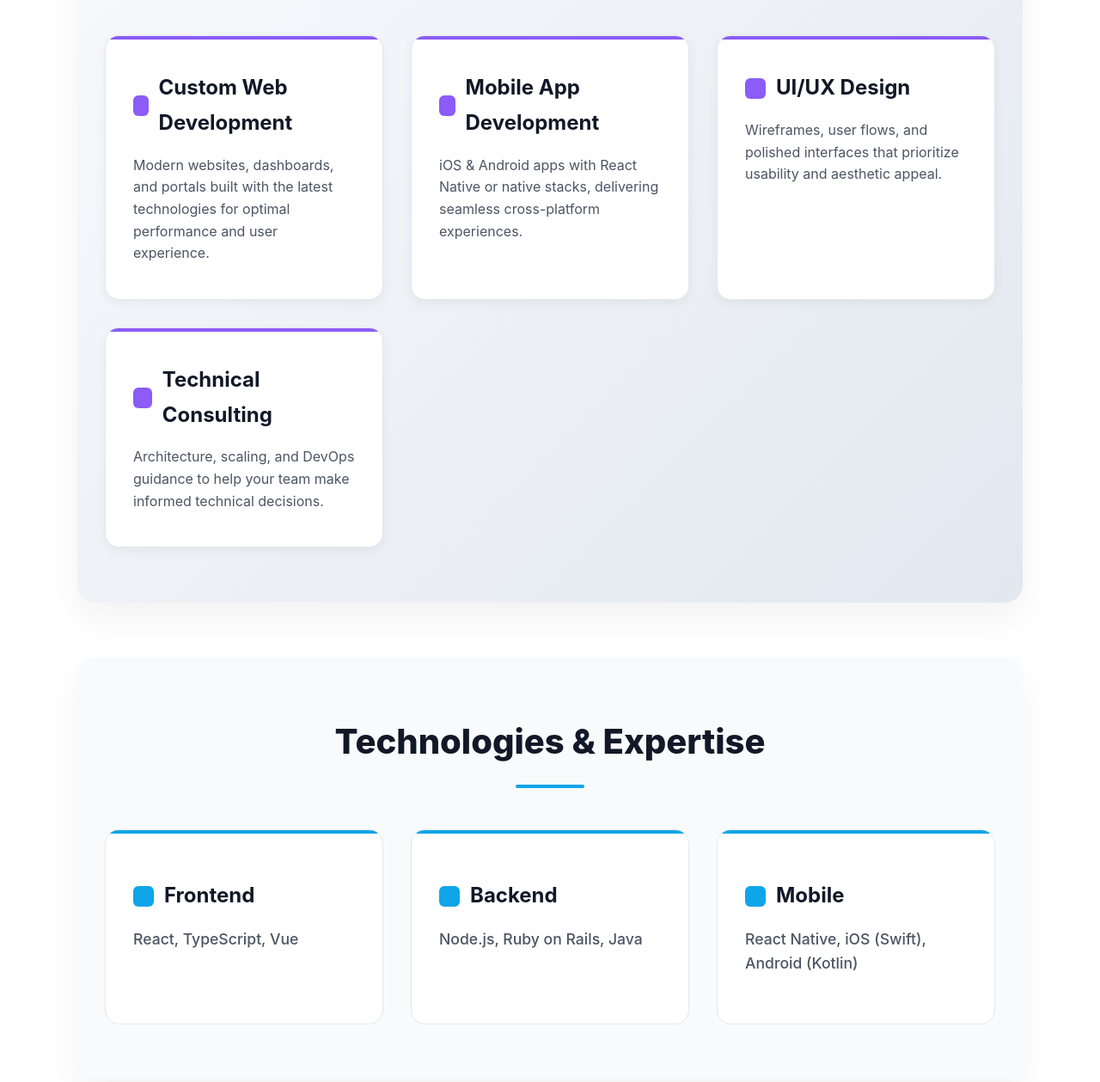
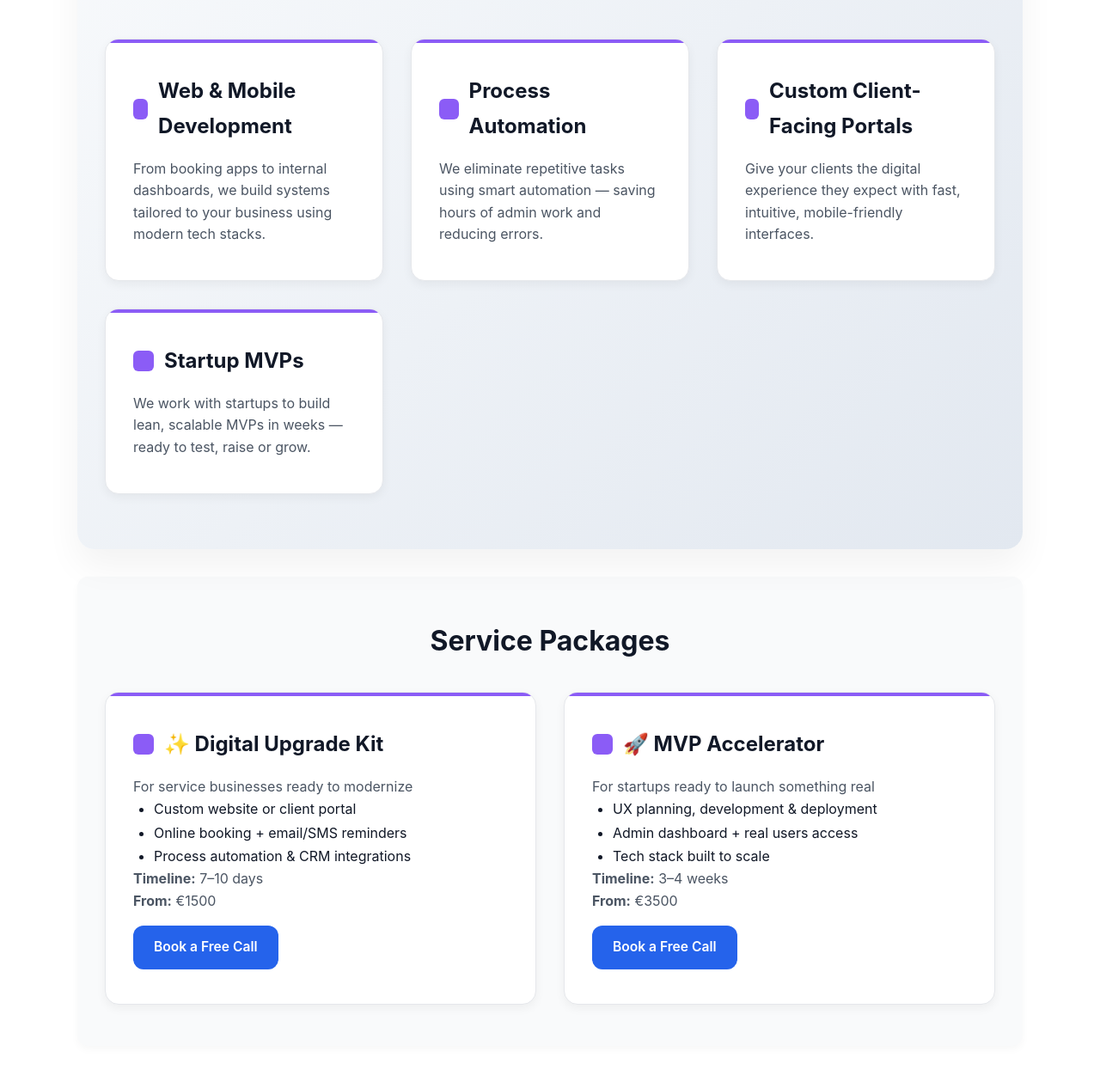
Before and after one commit to arhaikal/portfolio, a plain HTML site: page index.html in a window 1280 px wide. Shown: the part 661-1920 px from the top of the page at 86% size. Drawn offline with Linux system fonts and the light colour scheme.

Commit message:
add offer

```diff
--- a/index.html
+++ b/index.html
@@ -1,12 +1,10 @@
-<!DOCTYPE html>
 <html lang="en">
 <head>
   <meta charset="UTF-8" />
   <meta name="viewport" content="width=device-width, initial-scale=1.0" />
-  <meta name="description" content="Custom web & mobile development agency. Scalable, modern applications built by experts." />
-  <title>Espirally – Web & Mobile Development Agency</title>
+  <meta name="description" content="We help local service businesses and startups build systems that save time, boost customer satisfaction, and drive growth." />
+  <title>Espirally – Smart Systems for Service Businesses</title>
   <link rel="stylesheet" href="style.css" />
-
 </head>
 <body>
   <header>
@@ -19,6 +17,7 @@
       </button>
       <ul class="nav-menu">
         <li><a href="#services" onclick="closeMobileMenu()">Services</a></li>
+        <li><a href="#packages" onclick="closeMobileMenu()">Packages</a></li>
         <li><a href="#expertise" onclick="closeMobileMenu()">Expertise</a></li>
         <li><a href="#industries" onclick="closeMobileMenu()">Industries</a></li>
         <li><a href="#portfolio" onclick="closeMobileMenu()">Portfolio</a></li>
@@ -27,30 +26,58 @@
       </ul>
     </nav>
     <div class="hero">
-      <h1>Need a Custom Solution, Fast?</h1>
-      <p>We help startups and growing companies launch web & mobile applications quickly — without sacrificing quality.</p>
-      <a href="https://calendly.com/andrehaykal/espirally-30-min" target="_blank" class="cta">Book a Free 30-Min Call with Espirally</a>
+      <h1>Systems That Save Time & Win Customers</h1>
+      <p>We help service businesses and startups build custom digital solutions that automate processes and drive growth.</p>
+      <a href="https://calendly.com/andrehaykal/espirally-30-min" target="_blank" class="cta">Book a Free 30-Min Call</a>
     </div>
   </header>
 
   <section id="services">
-    <h2>Our Services</h2>
+    <h2>What We Do</h2>
     <div class="services-grid">
       <div class="service-item">
-        <h3>Custom Web Development</h3>
-        <p>Modern websites, dashboards, and portals built with the latest technologies for optimal performance and user experience.</p>
+        <h3>Web & Mobile Development</h3>
+        <p>From booking apps to internal dashboards, we build systems tailored to your business using modern tech stacks.</p>
       </div>
       <div class="service-item">
-        <h3>Mobile App Development</h3>
-        <p>iOS & Android apps with React Native or native stacks, delivering seamless cross-platform experiences.</p>
+        <h3>Process Automation</h3>
+        <p>We eliminate repetitive tasks using smart automation — saving hours of admin work and reducing errors.</p>
       </div>
       <div class="service-item">
-        <h3>UI/UX Design</h3>
-        <p>Wireframes, user flows, and polished interfaces that prioritize usability and aesthetic appeal.</p>
+        <h3>Custom Client-Facing Portals</h3>
+        <p>Give your clients the digital experience they expect with fast, intuitive, mobile-friendly interfaces.</p>
       </div>
       <div class="service-item">
-        <h3>Technical Consulting</h3>
-        <p>Architecture, scaling, and DevOps guidance to help your team make informed technical decisions.</p>
+        <h3>Startup MVPs</h3>
+        <p>We work with startups to build lean, scalable MVPs in weeks — ready to test, raise or grow.</p>
+      </div>
+    </div>
+  </section>
+
+  <section id="packages" class="highlight-section">
+    <h2>Service Packages</h2>
+    <div class="services-grid">
+      <div class="service-item">
+        <h3>✨ Digital Upgrade Kit</h3>
+        <p>For service businesses ready to modernize</p>
+        <ul>
+          <li>Custom website or client portal</li>
+          <li>Online booking + email/SMS reminders</li>
+          <li>Process automation & CRM integrations</li>
+        </ul>
+        <p><strong>Timeline:</strong> 7–10 days<br><strong>From:</strong> €1500</p>
+        <a href="https://calendly.com/andrehaykal/espirally-30-min" target="_blank" class="cta">Book a Free Call</a>
+      </div>
+      <div class="service-item">
+        <h3>🚀 MVP Accelerator</h3>
+        <p>For startups ready to launch something real</p>
+        <ul>
+          <li>UX planning, development & deployment</li>
+          <li>Admin dashboard + real users access</li>
+          <li>Tech stack built to scale</li>
+        </ul>
+        <p><strong>Timeline:</strong> 3–4 weeks<br><strong>From:</strong> €3500</p>
+        <a href="https://calendly.com/andrehaykal/espirally-30-min" target="_blank" class="cta">Book a Free Call</a>
       </div>
     </div>
   </section>
--- a/style.css
+++ b/style.css
@@ -104,17 +104,18 @@ nav {
 }
 
 .cta {
-  font-size: 1.125rem;
+  font-size: 0.975rem;
   font-weight: 600;
   background-color: #2563eb;
   color: white;
-  padding: 1rem 2rem;
+  padding: 0.75rem 1.5rem;
   border: none;
   border-radius: 12px;
   cursor: pointer;
   transition: background-color 0.2s ease;
   text-decoration: none;
   display: inline-block;
+  margin-top: 1rem;
 }
 
 .cta:hover {
@@ -340,13 +341,14 @@ footer {
 
   /* Mobile CTA button styling */
   .cta {
-    font-size: 0.9rem;
-    padding: 0.875rem 1.25rem;
+    font-size: 0.875rem;
+    padding: 0.7rem 1.25rem;
     display: block;
     text-align: center;
     max-width: 100%;
     line-height: 1.3;
     white-space: nowrap;
+    margin-top: 1rem;
   }
 
   /* Show mobile menu toggle */
@@ -422,10 +424,11 @@ footer {
 
   /* Extra small screens - make CTA button even more compact */
   .cta {
-    font-size: 0.85rem;
-    padding: 0.75rem 1rem;
+    font-size: 0.825rem;
+    padding: 0.65rem 1rem;
     line-height: 1.25;
     white-space: nowrap;
+    margin-top: 1rem;
   }
 }
 
```
